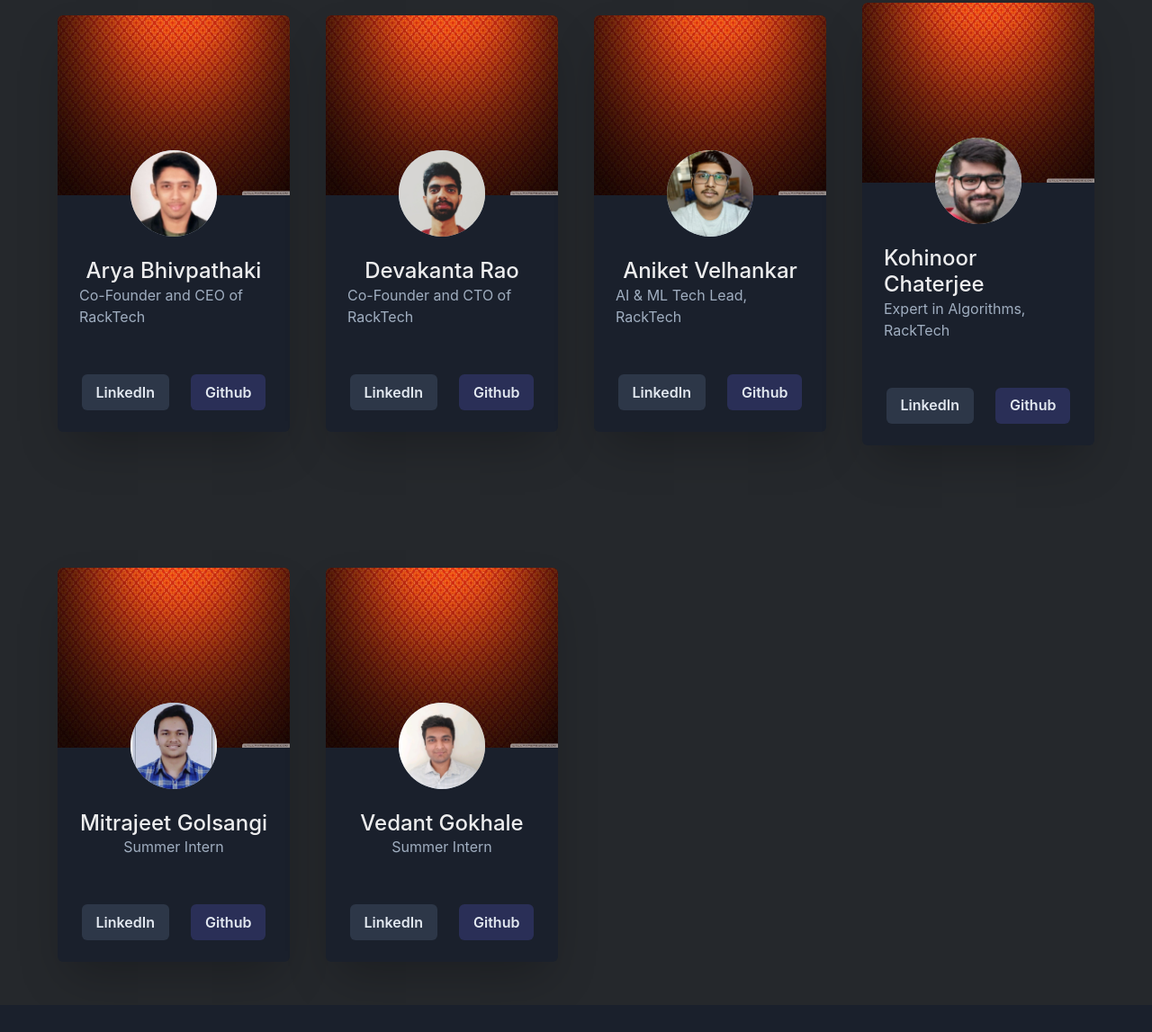
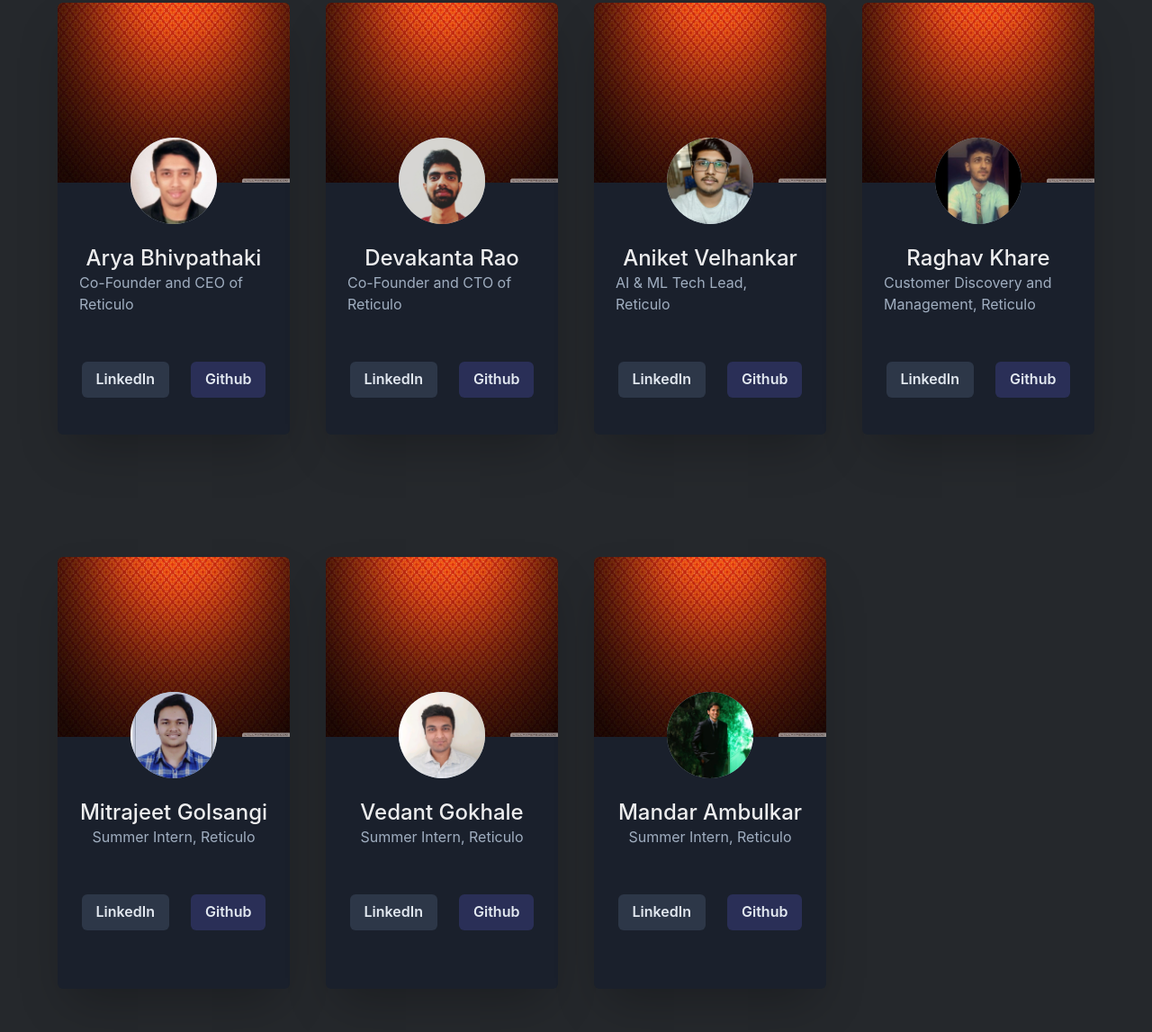
Before and after one commit to rack-tech/rack-tech.github.io, a React app: page /team in a window 1280 px wide. Shown: the part 114-1261 px from the top of the page at 90% size. Before the commit the page ends 1231 px from the top, so only its background shows below. Built offline with nearby package versions, Linux system fonts and the light colour scheme.

Commit message:
Reticulo

```diff
--- a/public/index.html
+++ b/public/index.html
@@ -24,7 +24,7 @@
       work correctly both with client-side routing and a non-root public URL.
       Learn how to configure a non-root public URL by running `npm run build`.
     -->
-    <title>RackTech Sports Analytics</title>
+    <title>Reticulo Sports Analytics</title>
   </head>
   <body>
     <noscript>You need to enable JavaScript to run this app.</noscript>
--- a/src/Navbar/navbar.js
+++ b/src/Navbar/navbar.js
@@ -14,8 +14,8 @@ import ToggleButton from '../Toggle-Color-mode/toggle-color-mode-button';
 
 export default function Navbar() {
     const bg = useColorModeValue("gray.200", "#25282c")
-    const brand_1 = "Rack"
-    const brand_2 = "Tech"
+    const brand_1 = "Reti"
+    const brand_2 = "culo"
 
     const nav_info = [
         {
@@ -34,6 +34,10 @@ export default function Navbar() {
             link: "/team",
             text: "Team"
         },
+        // {
+        //     link: "/products",
+        //     text: "Products"
+        // },
         {
             link: "/aboutus",
             text: "About Us"
--- /dev/null
+++ b/src/Products/layout.js
@@ -0,0 +1,11 @@
+import {
+    chakra
+} from '@chakra-ui/react'
+
+export default function ProductLayout () {
+    return (
+        <chakra.div>
+            Hello, these are the products
+        </chakra.div>
+    )
+}
--- a/src/Team/team.js
+++ b/src/Team/team.js
@@ -5,9 +5,10 @@ import '../browser-home.css'
 import Arya from "./arya.jpeg"
 import Dev from "./dev.jpeg"
 import Aniket from "./aniket.jpeg"
-import Kohinoor from "./kohinoor.jpeg"
+import Raghav from "./raghav.jpeg"
 import Mitrajeet from "./mitrajeet.jpeg"
 import Vedant from "./vedant.jpeg"
+import Mandar from "./mandar.jpeg"
 import Bg from "./background.jpg"
 
 
@@ -20,45 +21,52 @@ export default function Team() {
     const details = [
         {
             name: "Arya Bhivpathaki",
-            desg: "Co-Founder and CEO of RackTech",
+            desg: "Co-Founder and CEO of Reticulo",
             linkedin: "https://www.linkedin.com/in/arya-bhivpathaki-27511216a/",
             github: "https://github.com/AryaB-1999",
             img: Arya
         },
         {
             name: "Devakanta Rao",
-            desg: "Co-Founder and CTO of RackTech",
+            desg: "Co-Founder and CTO of Reticulo",
             linkedin: "https://www.linkedin.com/in/devakanta-rao-8ab922117/",
             github: "https://github.com/dev681999",
             img: Dev
         },
         {
             name: "Aniket Velhankar",
-            desg: "AI & ML Tech Lead, RackTech",
+            desg: "AI & ML Tech Lead, Reticulo",
             linkedin: "https://www.linkedin.com/in/aniketvelhankar/",
             github: "https://github.com/AniketVelhankar",
             img: Aniket
         },
         {
-            name: "Kohinoor Chaterjee",
-            desg: "Expert in Algorithms, RackTech",
-            linkedin: "https://www.linkedin.com/in/kohinoor-chatterjee-30732b15a/",
-            github: "https://github.com/kohinoor98",
-            img: Kohinoor
+            name: "Raghav Khare",
+            desg: "Customer Discovery and Management, Reticulo",
+            linkedin: "https://in.linkedin.com/in/raghav-khare-7868201b5?trk=people-guest_people_search-card",
+            github: "",
+            img: Raghav
         },
         {
             name: "Mitrajeet Golsangi",
-            desg: "Summer Intern",
+            desg: "Summer Intern, Reticulo",
             linkedin: "https://www.linkedin.com/in/mitrajeet-golsangi-b939611ab/",
             github: "https://github.com/Mitrajeet-Golsangi",
             img: Mitrajeet
         },
         {
             name: "Vedant Gokhale",
-            desg: "Summer Intern",
+            desg: "Summer Intern, Reticulo",
             linkedin: "https://www.linkedin.com/in/Vedant-Gokhale",
             github: "https://github.com/gokhalevedant06",
             img: Vedant
+        },
+        {
+            name: "Mandar Ambulkar",
+            desg: "Summer Intern, Reticulo",
+            linkedin: "https://www.linkedin.com/in/mandar-ambulkar-419ab11ab/",
+            github: "",
+            img: Mandar
         }
     ]
 
@@ -80,12 +88,14 @@ export default function Team() {
                         details.map((object) =>
                             <Center py={12}>
                                 <Box
-                                    maxW={'400px'}
-                                    w={'400px'}
+                                    maxW={['90vw', '50vw', '30vw']}
+                                    w={['90vw', '50vw', '30vw']}
+                                    minH={'60vh'}
+                                    maxH={'80vh'}
                                     bg={bg_color}
                                     boxShadow={'2xl'}
                                     rounded={'md'}
-                                    overflow={'hidden'}>
+                                    overflow={'auto'}>
                                     <Image
                                         h={'200px'}
                                         w={'full'}
--- a/src/index.js
+++ b/src/index.js
@@ -8,6 +8,7 @@ import Demos from "./Demos/demos"
 import AboutUs from "./AboutUs/aboutus"
 import Team from "./Team/team"
 import Reports from './Reports/reports'
+import ProductLayout from './Products/layout';
 
 import './browser-home.css'
 
@@ -61,7 +62,10 @@ function LandingPage() {
             <Route path="/reports">
               <Reports />
             </Route>
-            <Route path="/">
+            <Route path="/products">
+              <ProductLayout/>
+            </Route>
+            <Route path="/" exact>
               <Homepage />
             </Route>
           </Switch>
```
Also changed, not shown: public/manifest.json, src/Team/kohinoor.jpeg (deleted), src/Team/mandar.jpeg (added), src/Team/raghav.jpeg (added).
